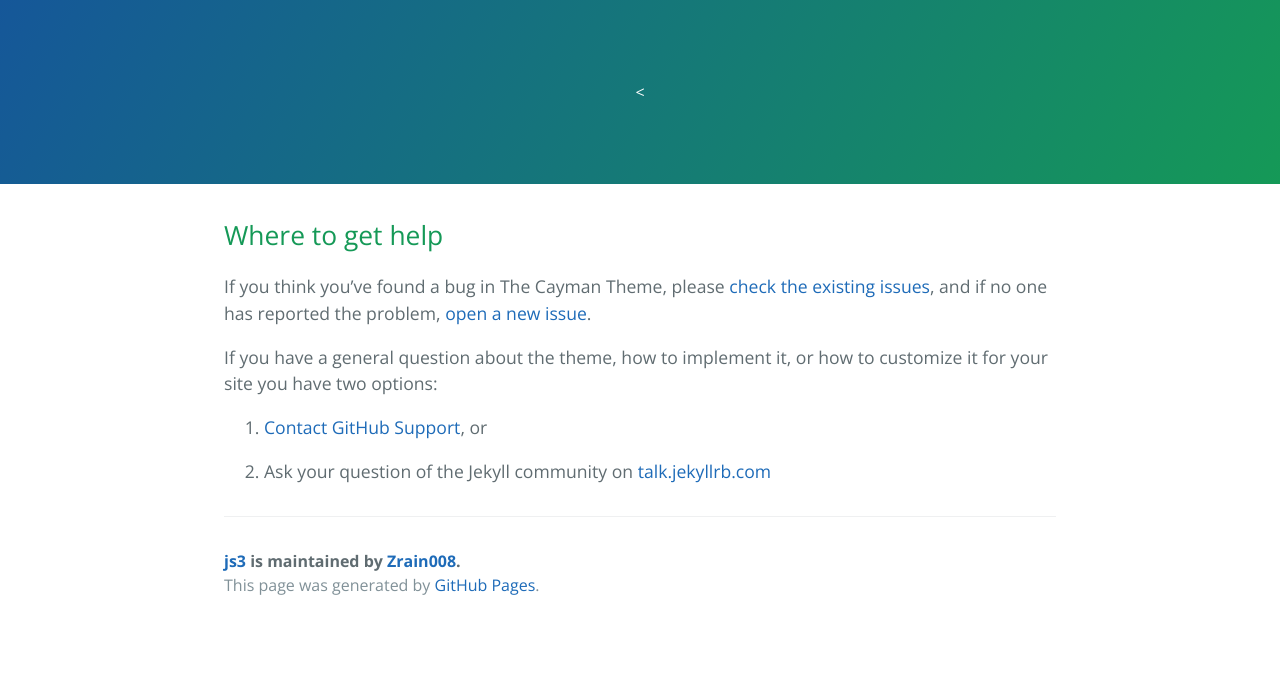
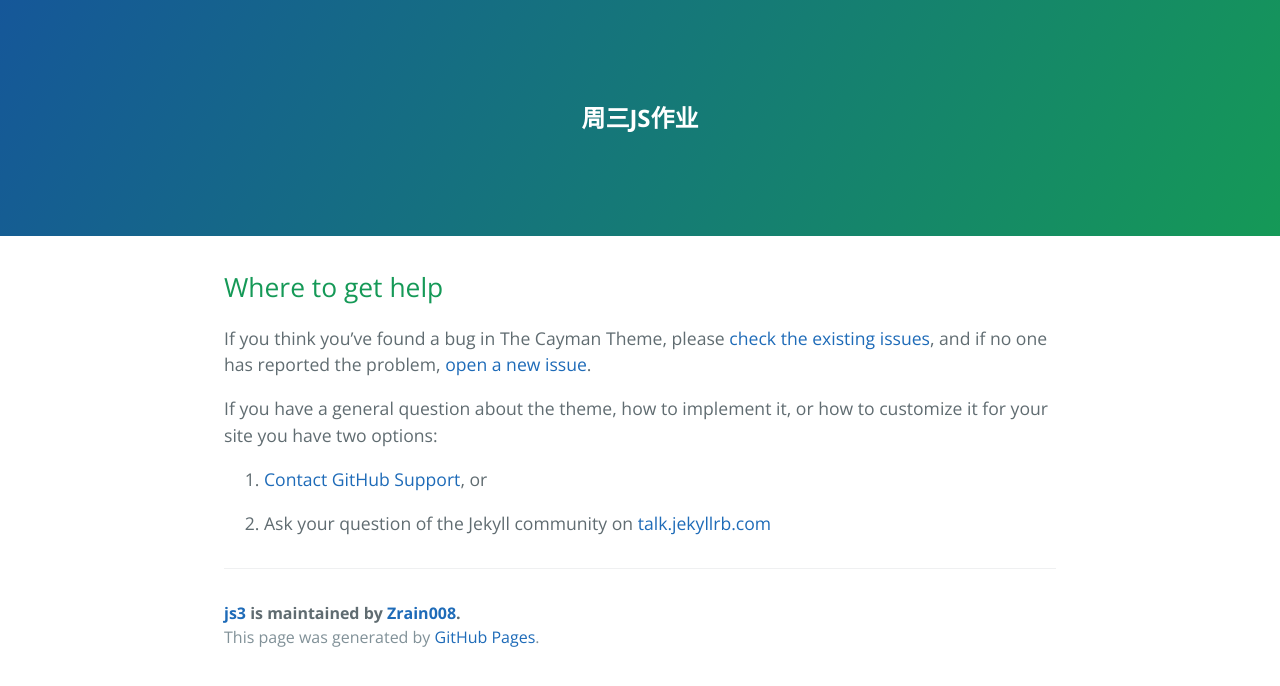
Before and after one commit to Zrain008/js3, a Jekyll site: the page built from docs/SUPPORT.md, in a window 1280 px wide. Shown: the top 686 px of the page. Built offline with Jekyll 4.4.1, drawn with Linux system fonts in a browser that asks for light colours; our own code applies the rules of GitHub Pages for plain Markdown files.

Commit message:
Add files via upload

```diff
--- a/_layouts/default.html
+++ b/_layouts/default.html
@@ -23,9 +23,7 @@
     <a id="skip-to-content" href="#content">Skip to the content.</a>
 
     <header class="page-header" role="banner">
-      <
-
-
+      <h2>周三JS作业</h2>
 
     </header>
 
```
